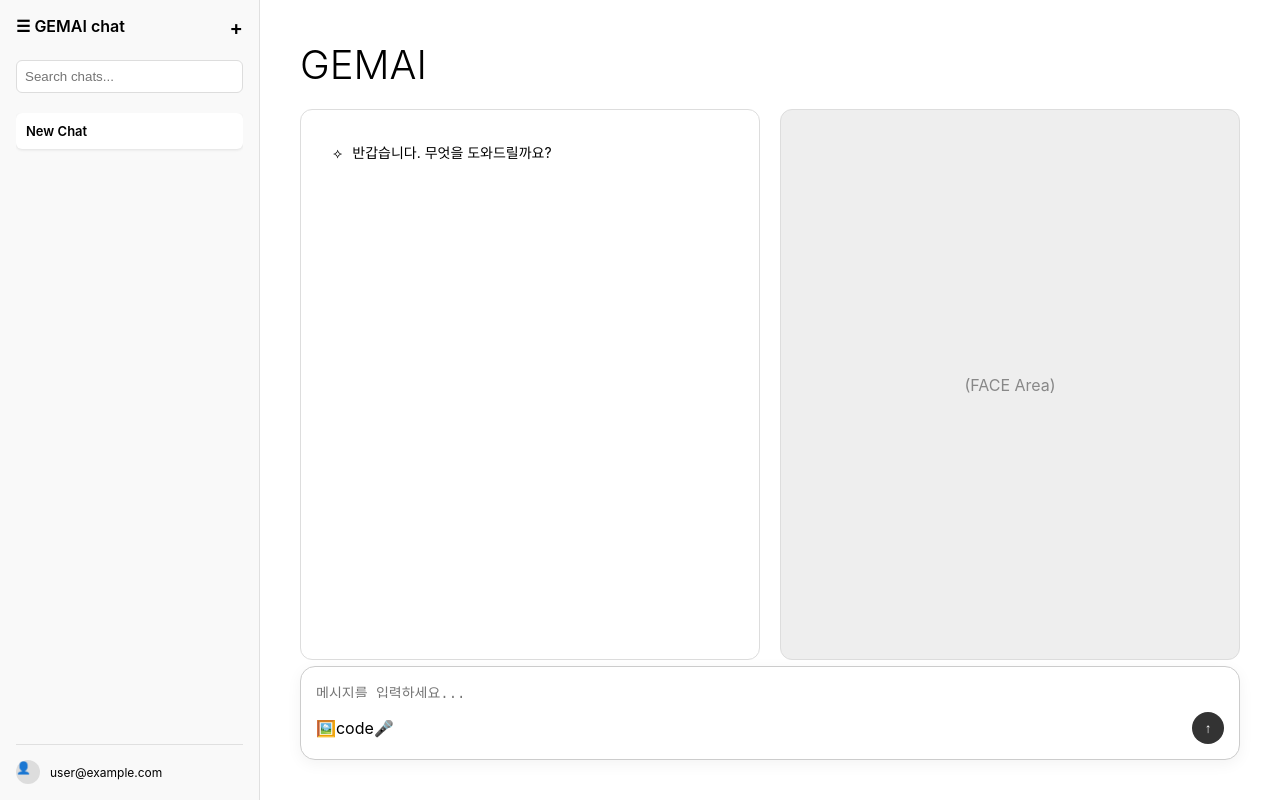
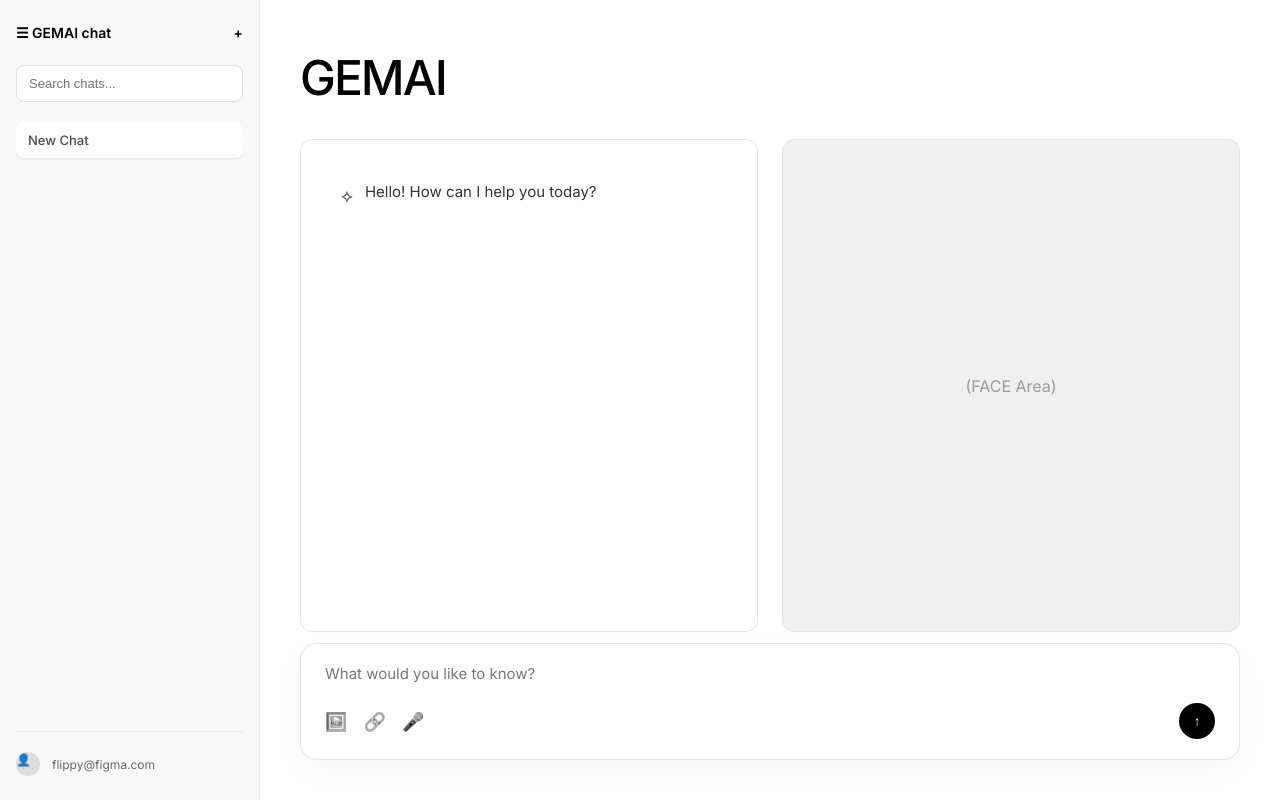
Before and after one commit to wwhambug/GEMAI, a website: page index.html in a window 1280 px wide. Drawn offline with nearby package versions, Linux system fonts and the light colour scheme.

Commit message:
i am idiot

```diff
--- a/index.html
+++ b/index.html
@@ -11,13 +11,16 @@
     <aside class="sidebar">
         <div class="sidebar-header">
             <span>☰ GEMAI chat</span>
-            <span class="new-chat-btn" id="new-chat-btn">+</span>
+            <span class="new-chat-btn" id="new-chat-btn" style="cursor:pointer">+</span>
         </div>
         <div class="search-box"><input type="text" placeholder="Search chats..."></div>
         <div class="chat-list" id="chat-list">
             <div class="chat-item active">New Chat</div>
         </div>
-        <div class="user-profile"><div class="avatar">👤</div><span>user@example.com</span></div>
+        <div class="user-profile">
+            <div class="avatar">👤</div>
+            <span>flippy@figma.com</span>
+        </div>
     </aside>
 
     <main class="main-content">
@@ -26,7 +29,7 @@
             <div class="panel chat-display" id="chat-display">
                 <div class="message-box ai-msg">
                     <span class="ai-icon">⟡</span>
-                    <div class="ai-text">반갑습니다. 무엇을 도와드릴까요?</div>
+                    <div class="ai-text">Hello! How can I help you today?</div>
                 </div>
             </div>
             <div class="panel face-panel">
@@ -35,10 +38,12 @@
         </div>
         <div class="input-wrapper">
             <div class="input-container">
-                <textarea id="user-input" class="input-field" rows="1" placeholder="메시지를 입력하세요..."></textarea>
+                <textarea id="user-input" class="input-field" rows="1" placeholder="What would you like to know?"></textarea>
                 <div class="input-actions">
                     <div class="action-icons">
-                        <span>🖼️</span><span>code</span><span>🎤</span>
+                        <span title="Image">🖼️</span>
+                        <span title="Code">🔗</span>
+                        <span title="Voice">🎤</span>
                     </div>
                     <button id="send-btn" class="send-btn">↑</button>
                 </div>
@@ -93,11 +98,11 @@
                     chatHistory.push({ role: 'user', content: text });
                     chatHistory.push({ role: 'assistant', content: data.content });
                 } else {
-                appendMessage('assistant', `⚠️ 에러: ${data.error || '알 수 없는 오류'}`);
+                    appendMessage('assistant', `⚠️ Error: ${data.error || 'Unknown error'}`);
                 }
             } catch (err) {
                 if (chatDisplay.contains(loading)) chatDisplay.removeChild(loading);
-            appendMessage('assistant', '❌ 시스템 오류가 발생했습니다.');
+                appendMessage('assistant', '❌ Connection failed.');
             }
         }
 
--- a/style.css
+++ b/style.css
@@ -1,37 +1,97 @@
+@import url('https://fonts.googleapis.com/css2?family=Inter:wght@300;400;500;600&display=swap');
+
 * { box-sizing: border-box; margin: 0; padding: 0; }
+
 body {
-    font-family: 'Inter', sans-serif; background-color: #fff; height: 100vh; display: flex; overflow: hidden;
+    font-family: 'Inter', sans-serif;
+    background-color: #ffffff;
+    height: 100vh;
+    display: flex;
+    overflow: hidden;
 }
+
+/* 사이드바 */
 .sidebar {
-    width: 260px; background-color: #f9f9f9; border-right: 1px solid #e0e0e0;
-    display: flex; flex-direction: column; padding: 16px;
+    width: 260px;
+    background-color: #f9f9f9;
+    border-right: 1px solid #ececec;
+    display: flex;
+    flex-direction: column;
+    padding: 24px 16px;
+    flex-shrink: 0;
 }
-.sidebar-header { display: flex; justify-content: space-between; margin-bottom: 20px; font-weight: 600; }
-.new-chat-btn { cursor: pointer; font-size: 20px; }
+
+.sidebar-header {
+    display: flex;
+    justify-content: space-between;
+    align-items: center;
+    margin-bottom: 24px;
+    font-size: 14px;
+    font-weight: 600;
+}
+
 .search-box input {
-    width: 100%; padding: 8px; border-radius: 6px; border: 1px solid #ddd; margin-bottom: 20px;
+    width: 100%;
+    padding: 10px 12px;
+    border-radius: 8px;
+    border: 1px solid #e0e0e0;
+    font-size: 13px;
+    margin-bottom: 20px;
+    outline: none;
 }
+
 .chat-list { flex: 1; overflow-y: auto; }
-.chat-item { padding: 10px; font-size: 13px; cursor: pointer; border-radius: 6px; }
-.chat-item.active { background-color: #fff; font-weight: 600; box-shadow: 0 1px 3px rgba(0,0,0,0.1); }
-.user-profile { padding-top: 15px; border-top: 1px solid #e0e0e0; display: flex; align-items: center; font-size: 12px; }
-.avatar { width: 24px; height: 24px; background: #ddd; border-radius: 50%; margin-right: 10px; }
+.chat-item {
+    padding: 10px 12px;
+    font-size: 13px;
+    color: #4A4A4A;
+    border-radius: 8px;
+    cursor: pointer;
+    white-space: nowrap;
+    overflow: hidden;
+    text-overflow: ellipsis;
+    margin-bottom: 4px;
+}
+.chat-item.active { background-color: #fff; box-shadow: 0 1px 3px rgba(0,0,0,0.08); font-weight: 500; }
 
-.main-content { flex: 1; display: flex; flex-direction: column; padding: 40px; position: relative; }
-.main-title { font-size: 40px; margin-bottom: 20px; font-weight: 300; }
-.split-view { display: flex; gap: 20px; flex: 1; margin-bottom: 100px; }
-.panel { flex: 1; border: 1px solid #ddd; border-radius: 12px; padding: 20px; overflow-y: auto; }
-.chat-display { display: flex; flex-direction: column; gap: 15px; }
-.message-box { padding: 12px; border-radius: 8px; font-size: 14px; line-height: 1.6; }
-.user-msg { background-color: #f3f3f3; align-self: flex-start; width: 100%; }
-.ai-msg { display: flex; gap: 10px; }
-.face-panel { background-color: #eee; display: flex; align-items: center; justify-content: center; color: #888; }
+.user-profile {
+    padding-top: 20px;
+    border-top: 1px solid #ececec;
+    display: flex;
+    align-items: center;
+    font-size: 12px;
+    color: #666;
+}
+.avatar { width: 24px; height: 24px; border-radius: 50%; background: #ddd; margin-right: 12px; overflow: hidden; }
 
+/* 메인 영역 */
+.main-content { flex: 1; display: flex; flex-direction: column; padding: 48px 40px; position: relative; }
+.main-title { font-size: 48px; font-weight: 500; margin-bottom: 32px; letter-spacing: -2px; }
+
+.split-view { display: flex; gap: 24px; flex: 1; margin-bottom: 120px; overflow: hidden; }
+.panel { flex: 1; border: 1px solid #E5E5E5; border-radius: 12px; padding: 24px; overflow-y: auto; background: #fff; }
+
+.chat-display { display: flex; flex-direction: column; gap: 20px; }
+.message-box { padding: 16px; border-radius: 12px; font-size: 15px; line-height: 1.6; max-width: 90%; }
+.user-msg { background-color: #f4f4f4; align-self: flex-start; }
+.ai-msg { display: flex; gap: 12px; color: #333; }
+.ai-icon { font-size: 18px; margin-top: 2px; }
+
+.face-panel { background-color: #F0F0F0; display: flex; align-items: center; justify-content: center; color: #999; }
+
+/* 하단 입력창 (Figma 정밀 모사) */
 .input-wrapper { position: absolute; bottom: 40px; left: 40px; right: 40px; }
 .input-container {
-    border: 1px solid #ccc; border-radius: 15px; padding: 15px; background: #fff;
-    box-shadow: 0 4px 15px rgba(0,0,0,0.05);
+    border: 1px solid #E5E5E5;
+    border-radius: 16px;
+    padding: 20px 24px;
+    background: #fff;
+    box-shadow: 0 10px 30px rgba(0,0,0,0.04);
 }
-.input-field { width: 100%; border: none; outline: none; resize: none; font-size: 14px; margin-bottom: 10px; }
+.input-field { width: 100%; border: none; outline: none; resize: none; font-size: 15px; font-family: inherit; margin-bottom: 16px; }
 .input-actions { display: flex; justify-content: space-between; align-items: center; }
-.send-btn { width: 32px; height: 32px; border-radius: 50%; background: #333; color: #fff; border: none; cursor: pointer; }
+.action-icons { display: flex; gap: 16px; font-size: 18px; color: #888; filter: grayscale(1); }
+.send-btn {
+    width: 36px; height: 36px; border-radius: 50%; background: #000; color: #fff;
+    border: none; cursor: pointer; display: flex; align-items: center; justify-content: center;
+}
```
Also changed, not shown: api/chat.js (+7 -6 lines). Lines whose indentation alone changed are shown as unchanged.
